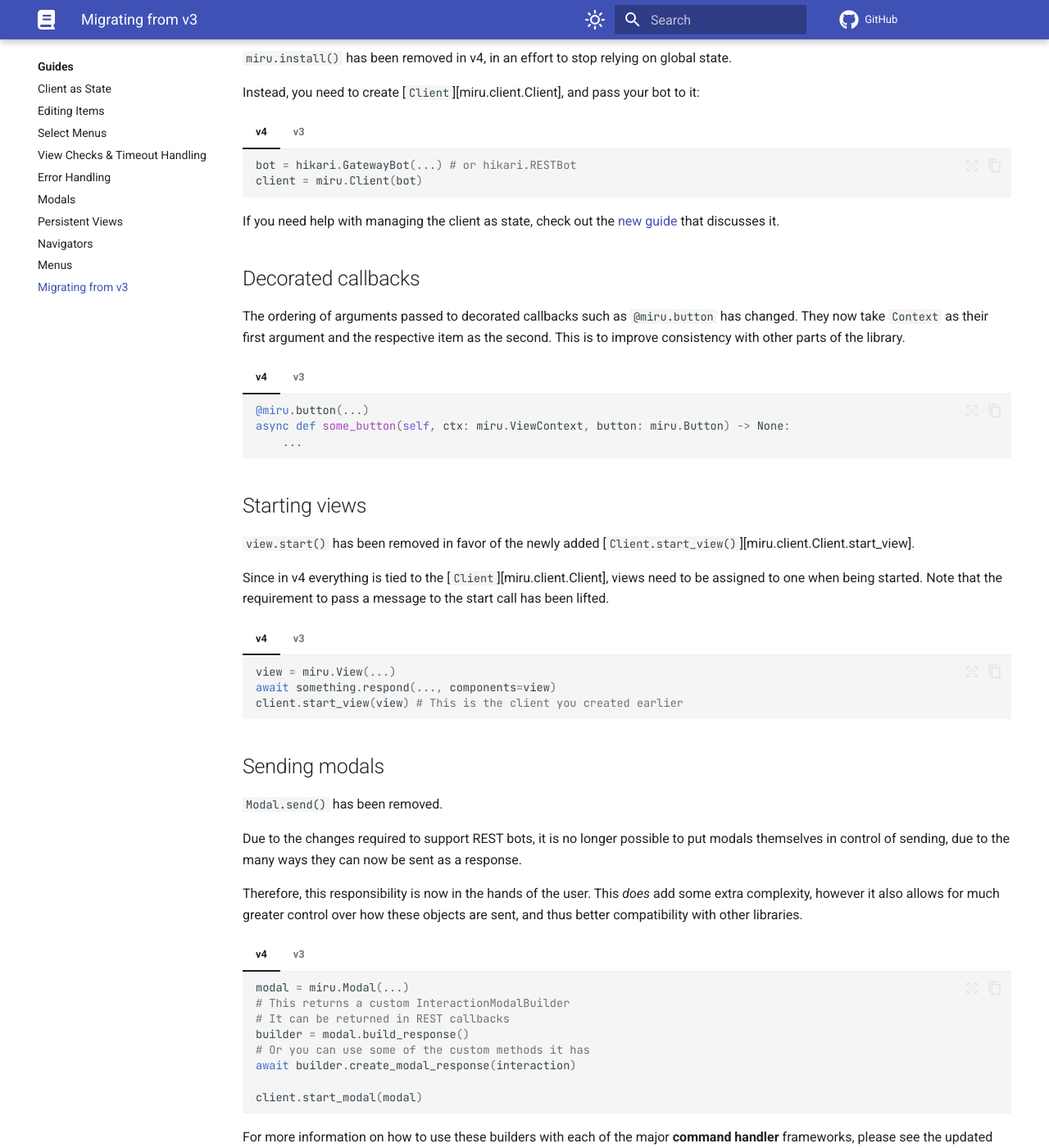
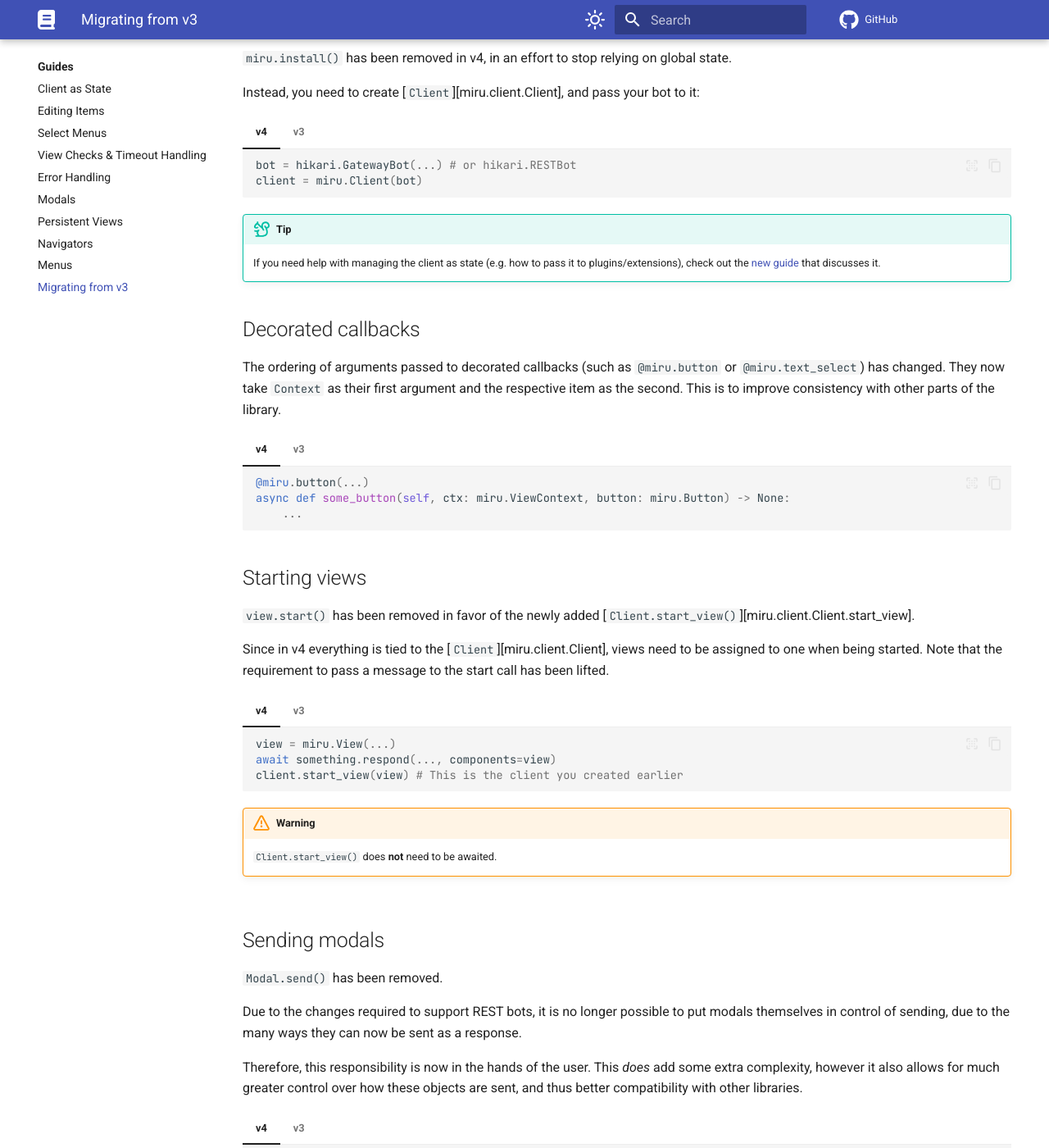
Before and after one commit to hypergonial/hikari-miru, an MkDocs documentation site: the page built from docs/guides/migrating_from_v3.md, in a window 1280 px wide and 1400 px high, scrolled down 516 px. Shown: the whole window at 82% size. Built offline with MkDocs 1.6.1 and Material for MkDocs 9.7.7, drawn with Linux system fonts in a browser that asks for light colours; plug-ins that fetch from the network failed and are left out; comment, search, counter and statistics services are not loaded; some of the changed text lies outside the part shown.

Commit message:
Clarify things in migration guide

````diff
--- a/docs/guides/migrating_from_v3.md
+++ b/docs/guides/migrating_from_v3.md
@@ -38,11 +38,12 @@ Instead, you need to create [`Client`][miru.client.Client], and pass your bot to
     client = miru.install(bot)
     ```
 
-If you need help with managing the client as state, check out the [new guide](./client_state.md) that discusses it.
+!!! tip
+    If you need help with managing the client as state (e.g. how to pass it to plugins/extensions), check out the [new guide](./client_state.md) that discusses it.
 
 ## Decorated callbacks
 
-The ordering of arguments passed to decorated callbacks such as `@miru.button` has changed. They now take `Context` as their first argument and the respective item as the second. This is to improve consistency with other parts of the library.
+The ordering of arguments passed to decorated callbacks (such as `@miru.button` or `@miru.text_select`) has changed. They now take `Context` as their first argument and the respective item as the second. This is to improve consistency with other parts of the library.
 
 === "v4"
 
@@ -73,6 +74,9 @@ Since in v4 everything is tied to the [`Client`][miru.client.Client], views need
     await something.respond(..., components=view)
     client.start_view(view) # This is the client you created earlier
     ```
+
+    !!! warning
+        `Client.start_view()` does **not** need to be awaited.
 
 === "v3"
 
@@ -110,7 +114,7 @@ Therefore, this responsibility is now in the hands of the user. This *does* add
     await modal.send(interaction)
     ```
 
-For more information on how to use these builders with each of the major **command handler** frameworks, please see the updated [modal](./modals.md) guide.
+For more information on how to use these builders with each of the major **command handler** frameworks, please see the updated [modal guide](./modals.md).
 
 ## Sending navigators & menus
 
````
